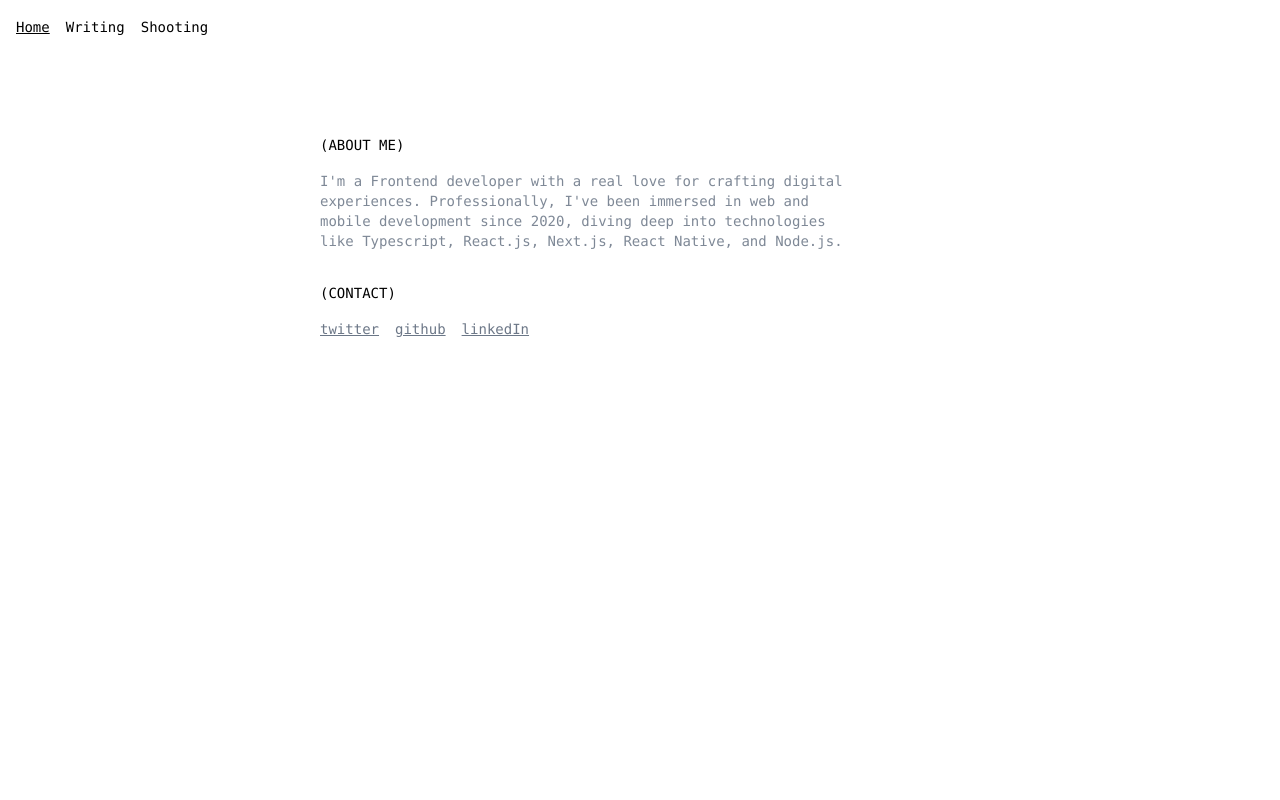
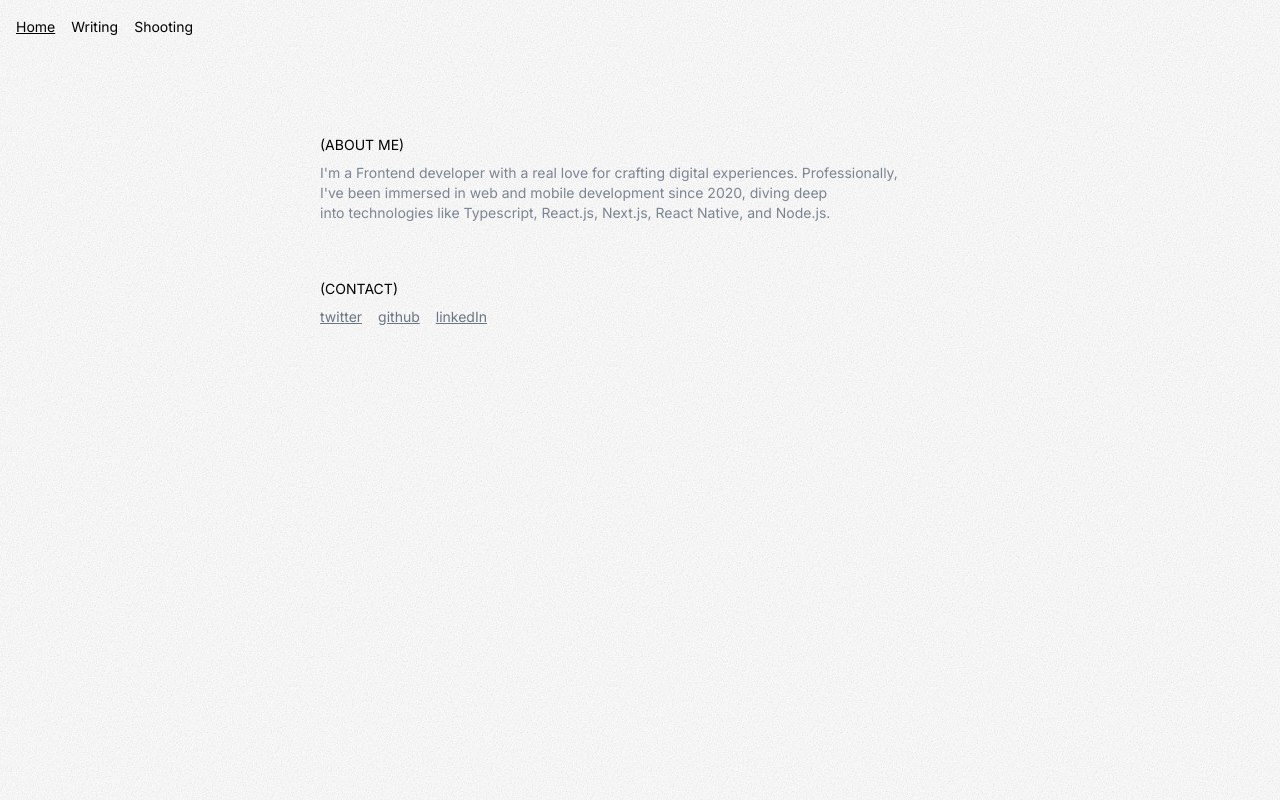
Before and after one commit to rbpolim/website, a Next.js app: page / in a window 1280 px wide. Built offline with nearby package versions, Linux system fonts and the light colour scheme.

Commit message:
refactor: add (site) and adjust grainy bg

```diff
--- /dev/null
+++ b/src/app/(site)/layout.tsx
@@ -0,0 +1,14 @@
+import { Header } from "@/components/header";
+
+export default function WebsiteLayout({
+  children,
+}: Readonly<{
+  children: React.ReactNode;
+}>) {
+  return (
+    <>
+      <Header />
+      <main className="max-w-2xl mx-auto px-4 my-20">{children}</main>
+    </>
+  );
+}
--- /dev/null
+++ b/src/app/(site)/page.tsx
@@ -0,0 +1,41 @@
+import { Link } from "@/components/link";
+import { Heading } from "@/components/heading";
+
+export default function Home() {
+  const links = [
+    {
+      title: "twitter",
+      href: "https://twitter.com/rbpolim",
+    },
+    {
+      title: "github",
+      href: "https://github.com/rbpolim",
+    },
+    {
+      title: "linkedIn",
+      href: "https://linkedin.com/in/rbpolim",
+    },
+  ];
+
+  return (
+    <section className="space-y-14">
+      <div>
+        <Heading
+          title="about me"
+          description="I'm a Frontend developer with a real love for crafting digital
+        experiences. Professionally, I've been immersed in web and mobile
+        development since 2020, diving deep into technologies like Typescript,
+        React.js, Next.js, React Native, and Node.js."
+        />
+      </div>
+      <div>
+        <Heading title="contact" />
+        <ul className="flex items-center gap-x-4 text-slate-600/80 mt-2 text-sm">
+          {links.map((link) => (
+            <Link key={link.href} title={link.title} href={link.href} />
+          ))}
+        </ul>
+      </div>
+    </section>
+  );
+}
--- a/src/app/shooting/page.tsx
+++ b/src/app/(site)/shooting/page.tsx
@@ -28,7 +28,7 @@ export default function ShottingPage() {
               fill
               src={photo.src}
               alt={photo.alt}
-              className="w-full h-full object-cover"
+              className="object-cover"
             />
           </div>
         ))}
--- a/src/app/writing/page.tsx
+++ b/src/app/(site)/writing/page.tsx
@@ -1,5 +1,7 @@
 import { Post } from "@/components/post";
 import { Heading } from "@/components/heading";
+
+import { allBlogs } from "contentlayer/generated";
 
 const posts = [
   {
@@ -36,6 +38,8 @@ const posts = [
 ];
 
 export default function WritingPage() {
+  console.log(allBlogs);
+
   return (
     <section>
       <Heading title="writing" description="Brain dumps. Thoughts. Ideas." />
--- a/src/app/layout.tsx
+++ b/src/app/layout.tsx
@@ -1,8 +1,10 @@
 import type { Metadata } from "next";
-import { Inter } from "next/font/google";
+import { Inter, Monofett } from "next/font/google";
+
+import { Grainy } from "@/components/grainy";
+import { cn } from "@/utils/utils";
 
 import "./globals.css";
-import { Header } from "@/components/header";
 
 const inter = Inter({ subsets: ["latin"] });
 
@@ -18,23 +20,9 @@ export default function RootLayout({
 }>) {
   return (
     <html lang="en">
-      <body className={inter.className}>
-        <main className="font-mono bg-grainy bg-repeat min-h-screen">
-          <Header />
-          <div className="max-w-2xl mx-auto px-4 my-20">{children}</div>
-        </main>
-        {/* <svg id="texture" className="texture">
-          <filter id="noise">
-            <feTurbulence
-              type="fractalNoise"
-              baseFrequency=".8"
-              numOctaves="4"
-              stitchTiles="stitch"
-            ></feTurbulence>
-            <feColorMatrix type="saturate" values="0"></feColorMatrix>
-          </filter>
-          <rect width="100%" height="100%" filter="url(#noise)"></rect>
-        </svg> */}
+      <body className={cn(inter.className, "min-h-screen font-mono bg-white")}>
+        <Grainy />
+        {children}
       </body>
     </html>
   );
--- a/src/app/page.tsx
+++ /dev/null
@@ -1,26 +0,0 @@
-import { Link } from "@/components/link";
-import { Heading } from "@/components/heading";
-
-export default function Home() {
-  return (
-    <main className="max-w-2xl mx-auto ">
-      <div className="mt-20">
-        <Heading
-          title="about me"
-          description="I'm a Frontend developer with a real love for crafting digital
-          experiences. Professionally, I've been immersed in web and mobile
-          development since 2020, diving deep into technologies like Typescript,
-          React.js, Next.js, React Native, and Node.js."
-        />
-      </div>
-      <div className="mt-8">
-        <Heading title="contact" />
-        <li className="flex items-center gap-x-4 text-slate-600/80 mt-4 text-sm">
-          <Link title="twitter" href="https://twitter.com/rbpolim" />
-          <Link title="github" href="https://github.com/rbpolim" />
-          <Link title="linkedIn" href="https://linkedin.com/in/rbpolim" />
-        </li>
-      </div>
-    </main>
-  );
-}
--- /dev/null
+++ b/src/components/grainy.tsx
@@ -0,0 +1,16 @@
+export function Grainy(props: any) {
+  return (
+    <svg id="texture" className="texture">
+      <filter id="noise">
+        <feTurbulence
+          type="fractalNoise"
+          baseFrequency=".8"
+          numOctaves="4"
+          stitchTiles="stitch"
+        ></feTurbulence>
+        <feColorMatrix type="saturate" values="0"></feColorMatrix>
+      </filter>
+      <rect width="100%" height="100%" filter="url(#noise)"></rect>
+    </svg>
+  );
+}
--- a/src/components/heading.tsx
+++ b/src/components/heading.tsx
@@ -8,7 +8,7 @@ export function Heading({ title, description }: Props) {
     <>
       <h2 className="text-sm uppercase">({title})</h2>
       {!!description && (
-        <p className="mt-4 text-sm text-slate-600/70 text-balance">
+        <p className="mt-2 text-sm text-slate-600/70 text-balance">
           {description}
         </p>
       )}
--- a/src/components/link.tsx
+++ b/src/components/link.tsx
@@ -5,8 +5,10 @@ type Props = {
 
 export function Link({ title, href }: Props) {
   return (
-    <a href={href} className="underline hover:bg-[#D0F490] transition-colors">
-      {title}
-    </a>
+    <li>
+      <a href={href} className="underline hover:bg-[#D0F490] transition-colors">
+        {title}
+      </a>
+    </li>
   );
 }
```
